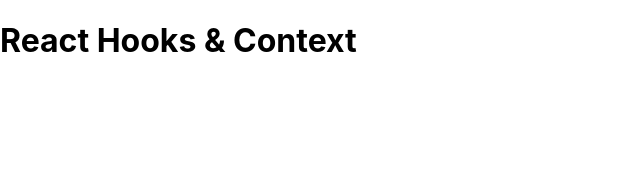
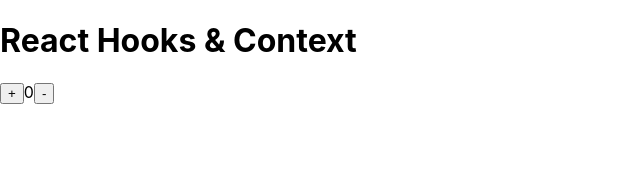
Before and after one commit to kultosh/react-hooks, a React (Create React App) app: page / in a window 1280 px wide. Shown: the top 172 px of the page, without its empty margins (0-640 px from the left). Built offline with nearby package versions, Linux system fonts and the light colour scheme.

Commit message:
Created counter with event using useState hook

```diff
--- a/src/App.js
+++ b/src/App.js
@@ -1,9 +1,36 @@
-import React from 'react';
+import React, {useState} from 'react';
 
 function App() {
+  const [counter, setCounter] = useState(0);
+
+  let Increase
+  let Decrease
+
+  if(counter >= 0)
+  {
+     Increase = () => {
+      setCounter( counter + 1)
+    }
+
+     Decrease = () => {
+      setCounter( counter - 1)
+    }
+  }
+
+  else
+  {
+    setCounter(0);
+  }
+
+
   return (
     <div>
       <h1>React Hooks & Context</h1>
+      <div>
+        <button onClick={Increase}>+</button>
+        <span>{counter}</span>
+        <button onClick={Decrease}>-</button>
+      </div>
     </div>
   );
 }
```
